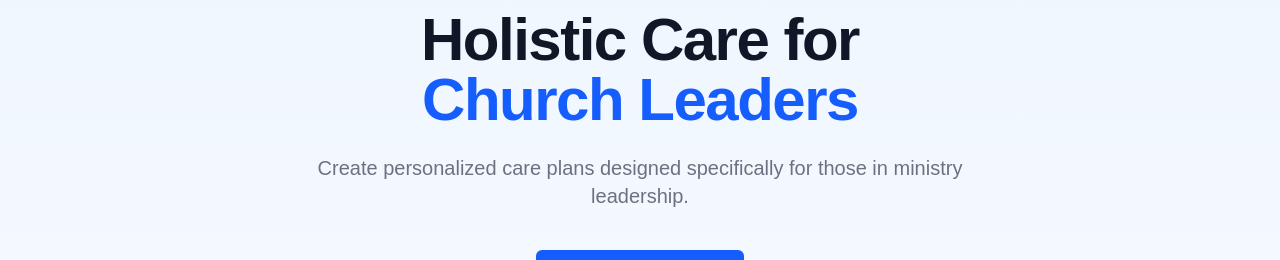
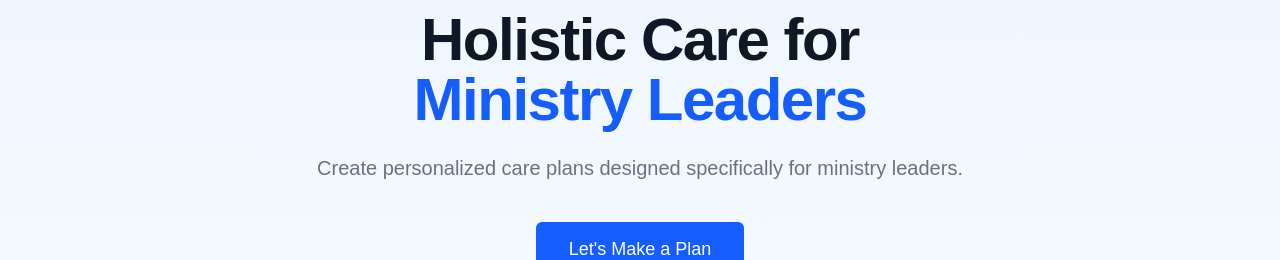
Before and after one commit to rich311/LeaderCare, a Next.js app: page / in a window 1280 px wide. Shown: the part 135-395 px from the top of the page. Built offline with nearby package versions, Linux system fonts and the light colour scheme; no server answers.

Commit message:
update assessment form

```diff
--- a/src/app/assessment/page.tsx
+++ b/src/app/assessment/page.tsx
@@ -23,10 +23,9 @@ export default async function AssessmentPage() {
               Your responses are confidential and secure.
             </p>
           </div>
-          <script src="https://js.hsforms.net/forms/embed/45343799.js" defer></script>
-          <div className="hs-form-frame" data-region="na1" data-form-id="369f0e65-28e8-4afe-957d-ea7ed2cd494b" data-portal-id="45343799"></div>
 
-
+          <div data-tf-live="01K75B0Q011XMNHMPAXDKYE61C"></div>
+          <script src="//embed.typeform.com/next/embed.js"></script>
 
           {/* <AssessmentForm userId={user.id} /> */}
         </div>
--- a/src/app/layout.tsx
+++ b/src/app/layout.tsx
@@ -13,8 +13,8 @@ const geistMono = Geist_Mono({
 });
 
 export const metadata: Metadata = {
-  title: "Leader Care - Holistic Care Support for Church Leaders",
-  description: "Find holistic care providers and create personalized care plans designed for church leaders and ministry professionals.",
+  title: "Leader Care - Holistic Care Support for Ministry Leaders",
+  description: "Find holistic care providers and create personalized care plans designed for ministry leaders.",
 };
 
 export default function RootLayout({
--- a/src/app/page.tsx
+++ b/src/app/page.tsx
@@ -17,10 +17,10 @@ export default async function Home() {
           <div className="text-center">
             <h1 className="text-4xl sm:text-5xl md:text-6xl font-extrabold text-gray-900 tracking-tight">
               Holistic Care for
-              <span className="block text-blue-600">Church Leaders</span>
+              <span className="block text-blue-600">Ministry Leaders</span>
             </h1>
             <p className="mt-6 max-w-2xl mx-auto text-xl text-gray-500">
-              Create personalized care plans designed specifically for those in ministry leadership.
+              Create personalized care plans designed specifically for ministry leaders.
             </p>
             <div className="mt-10 flex flex-col sm:flex-row gap-4 justify-center">
               <Link
```
Also changed, not shown: 1 other file (tests, documents, lock files or other folders).
